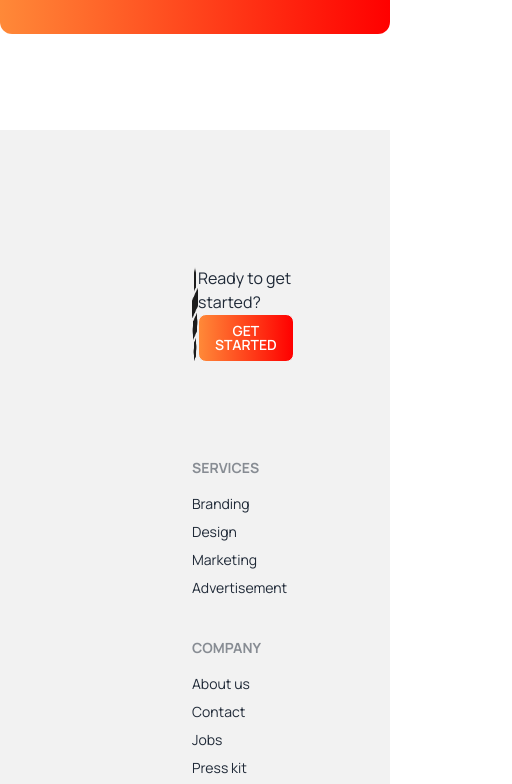
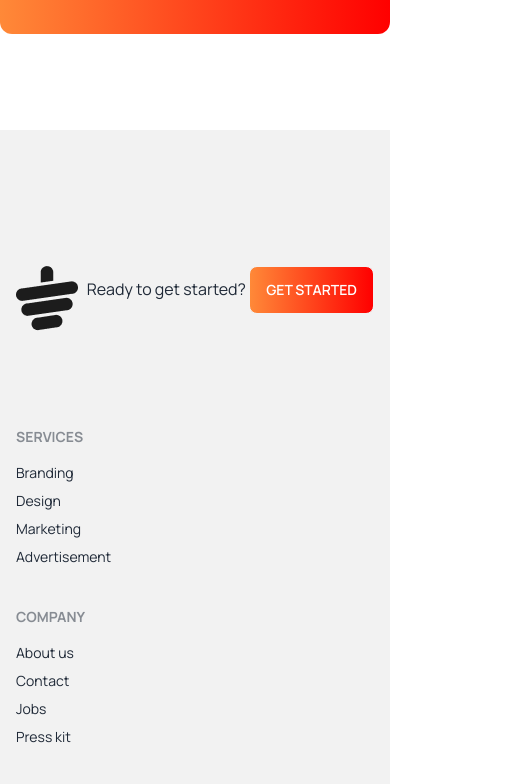
Before and after one commit to rockyhaque/teaHouse, a plain HTML site: page index.html in a window 390 px wide. Shown: the part 6180-6964 px from the top of the page, 512 px wide, since content can reach past the window. Drawn offline with nearby package versions, Linux system fonts and the light colour scheme.

Commit message:
footer 1.0

```diff
--- a/index.html
+++ b/index.html
@@ -217,7 +217,7 @@
     </main>
 
     <!-- Footer Section  -->
-    <footer class=" px-48 py-10 bg-base-200 text-base-content">
+    <footer class="px-4 lg:px-48 py-10 bg-base-200 text-base-content">
       <div class="flex justify-between my-24">
         <img src="./images/cup.png" alt="">
         <p>
```
